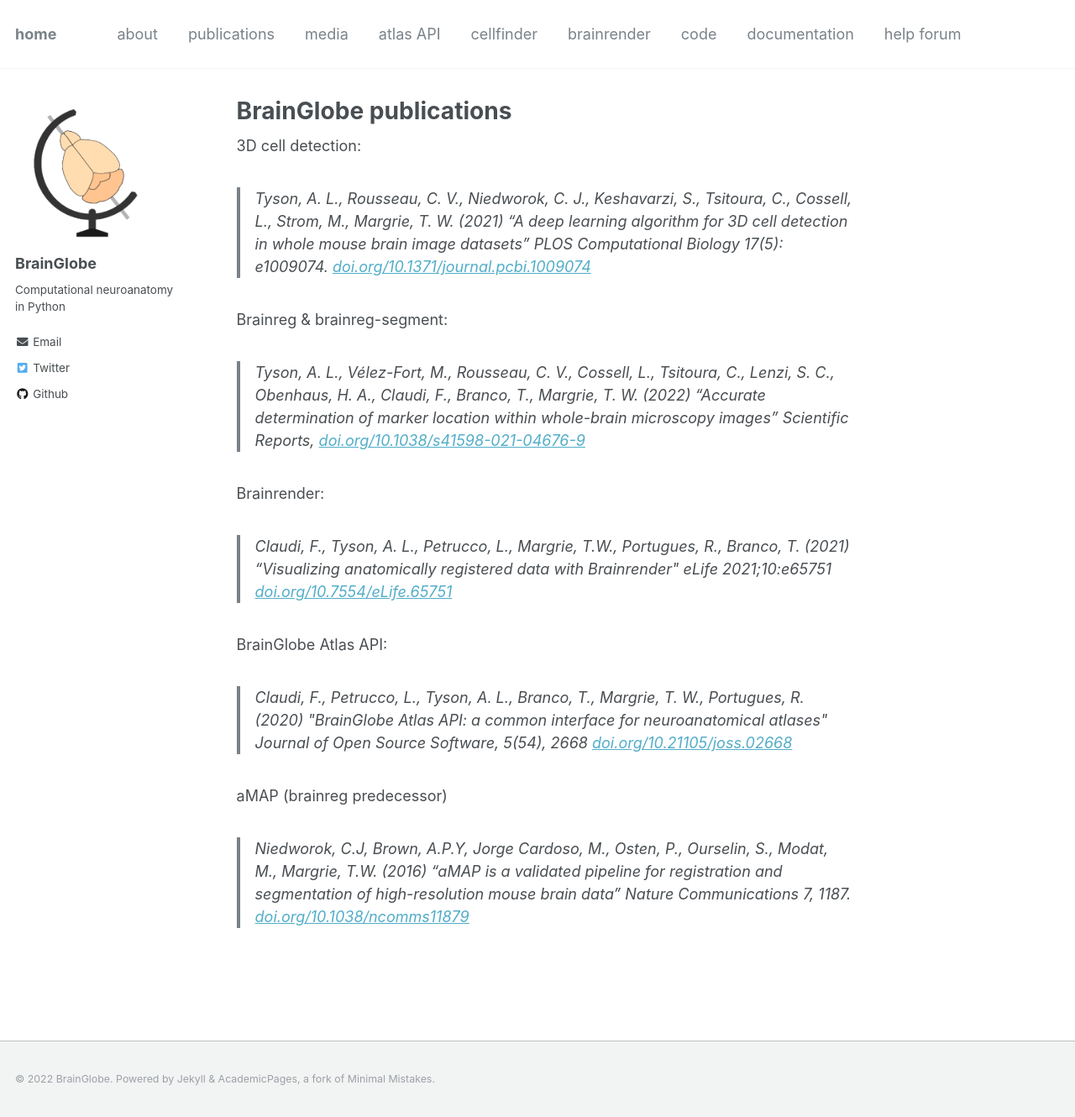
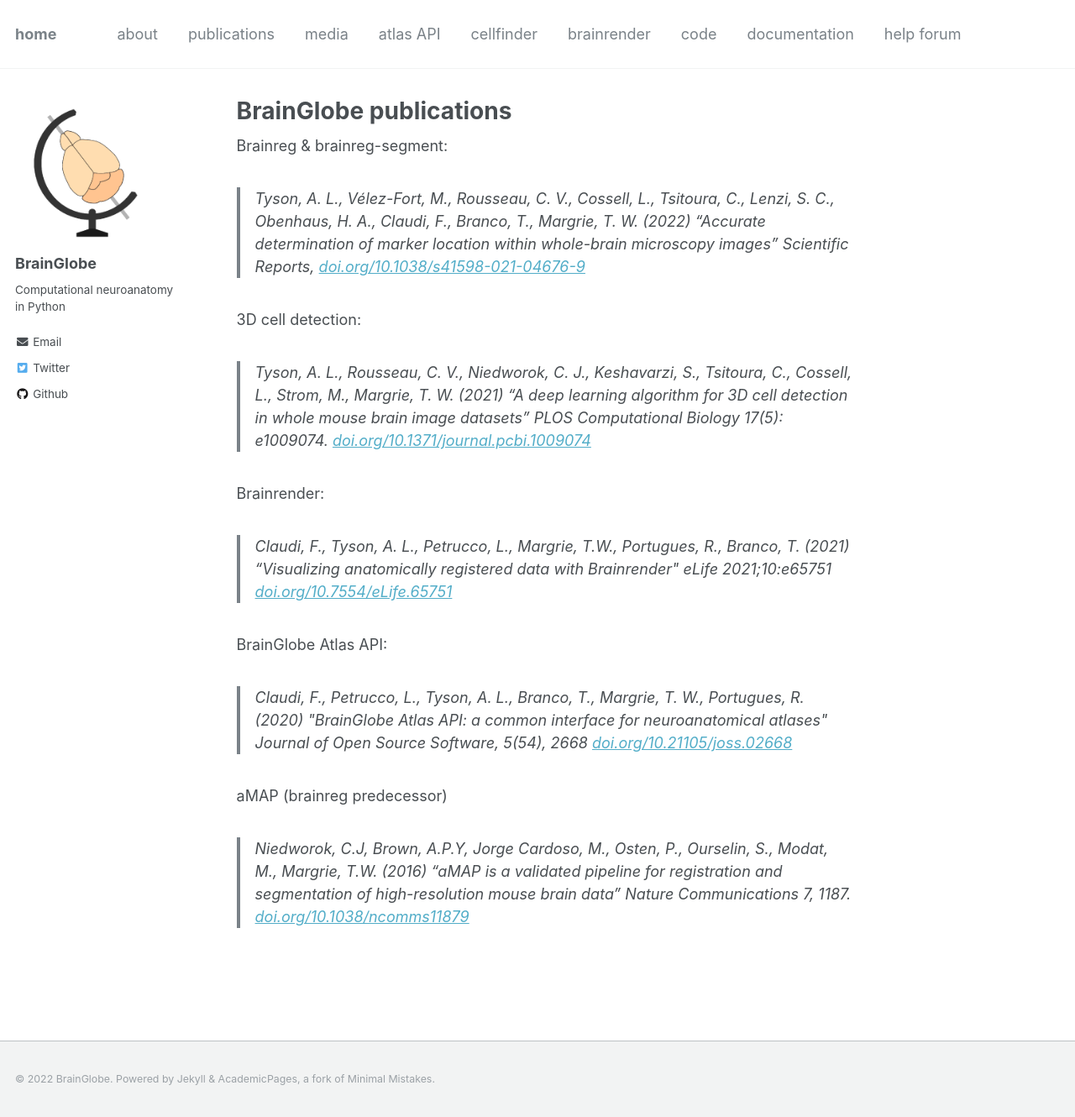
Before and after one commit to brainglobe/brainglobe-web, a Jekyll site: the page built from _pages/publications.md, in a window 1280 px wide and 1330 px high. Shown: the whole window at 84% size. Built offline with Jekyll 4.4.1, drawn with Linux system fonts in a browser that asks for light colours.

```diff
--- a/_pages/publications.md
+++ b/_pages/publications.md
@@ -3,13 +3,12 @@ permalink: /publications
 author_profile: true
 title: "BrainGlobe publications"
 ---
-3D cell detection:
-> Tyson, A. L., Rousseau, C. V., Niedworok, C. J., Keshavarzi, S., Tsitoura, C., Cossell, L., Strom, M., Margrie, T. W. (2021) “A deep learning algorithm for 3D cell detection in whole mouse brain image datasets" <i>PLOS Computational Biology</i> 17(5): e1009074. [doi.org/10.1371/journal.pcbi.1009074](https://doi.org/10.1371/journal.pcbi.1009074)
-
 
 Brainreg & brainreg-segment:
 > Tyson, A. L., V&eacute;lez-Fort, M.,  Rousseau, C. V., Cossell, L., Tsitoura, C., Lenzi, S. C., Obenhaus, H. A., Claudi, F., Branco, T., Margrie, T. W. (2022) “Accurate determination of marker location within whole-brain microscopy images" Scientific Reports, [doi.org/10.1038/s41598-021-04676-9](https://doi.org/10.1038/s41598-021-04676-9)
 
+3D cell detection:
+> Tyson, A. L., Rousseau, C. V., Niedworok, C. J., Keshavarzi, S., Tsitoura, C., Cossell, L., Strom, M., Margrie, T. W. (2021) “A deep learning algorithm for 3D cell detection in whole mouse brain image datasets" <i>PLOS Computational Biology</i> 17(5): e1009074. [doi.org/10.1371/journal.pcbi.1009074](https://doi.org/10.1371/journal.pcbi.1009074)
 
 Brainrender:
 >Claudi, F., Tyson, A. L., Petrucco, L., Margrie, T.W., Portugues, R.,  Branco, T. (2021) "Visualizing anatomically registered data with Brainrender&quot; <i>eLife</i> 2021;10:e65751 [doi.org/10.7554/eLife.65751](https://doi.org/10.7554/eLife.65751)
```
